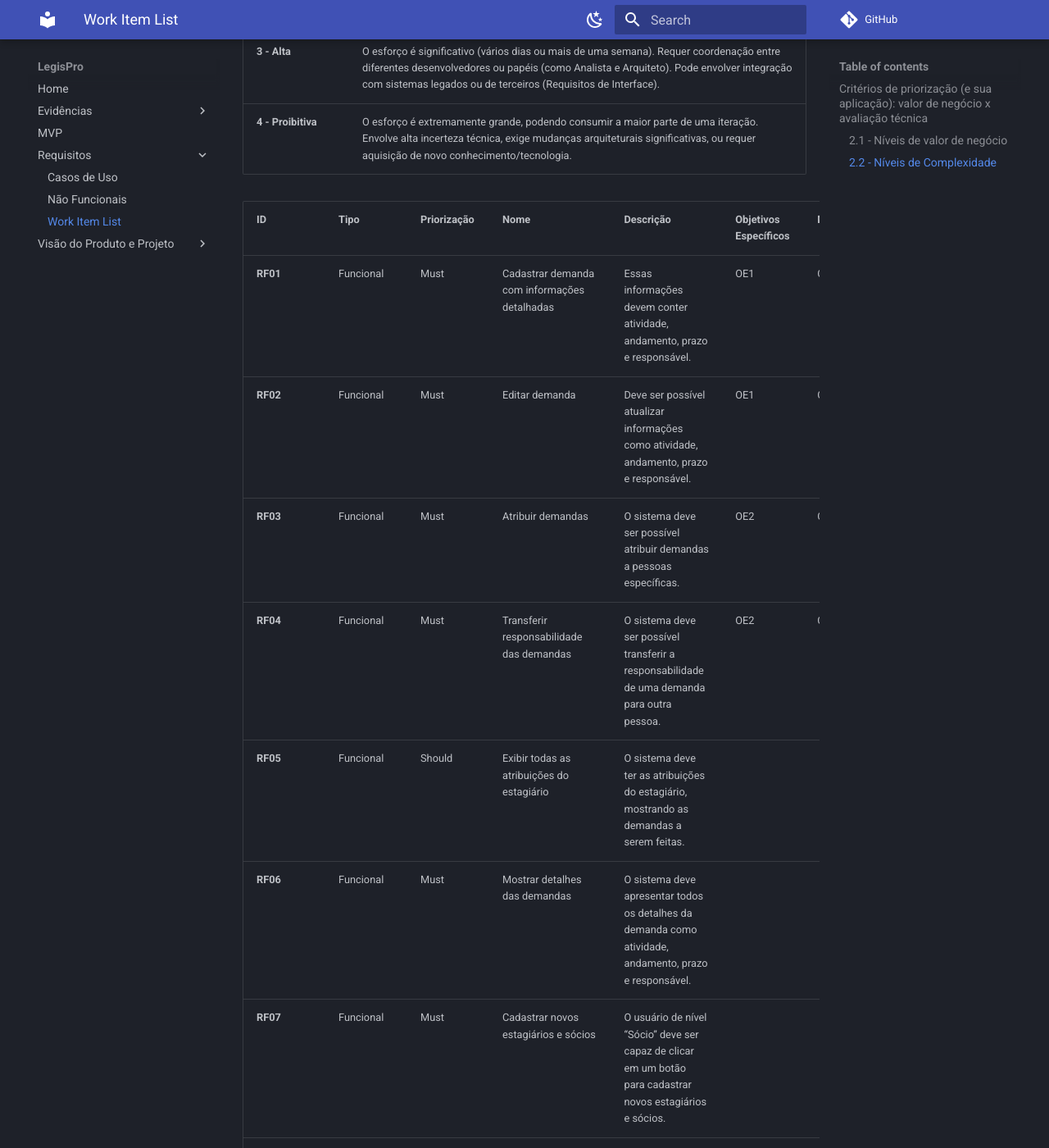
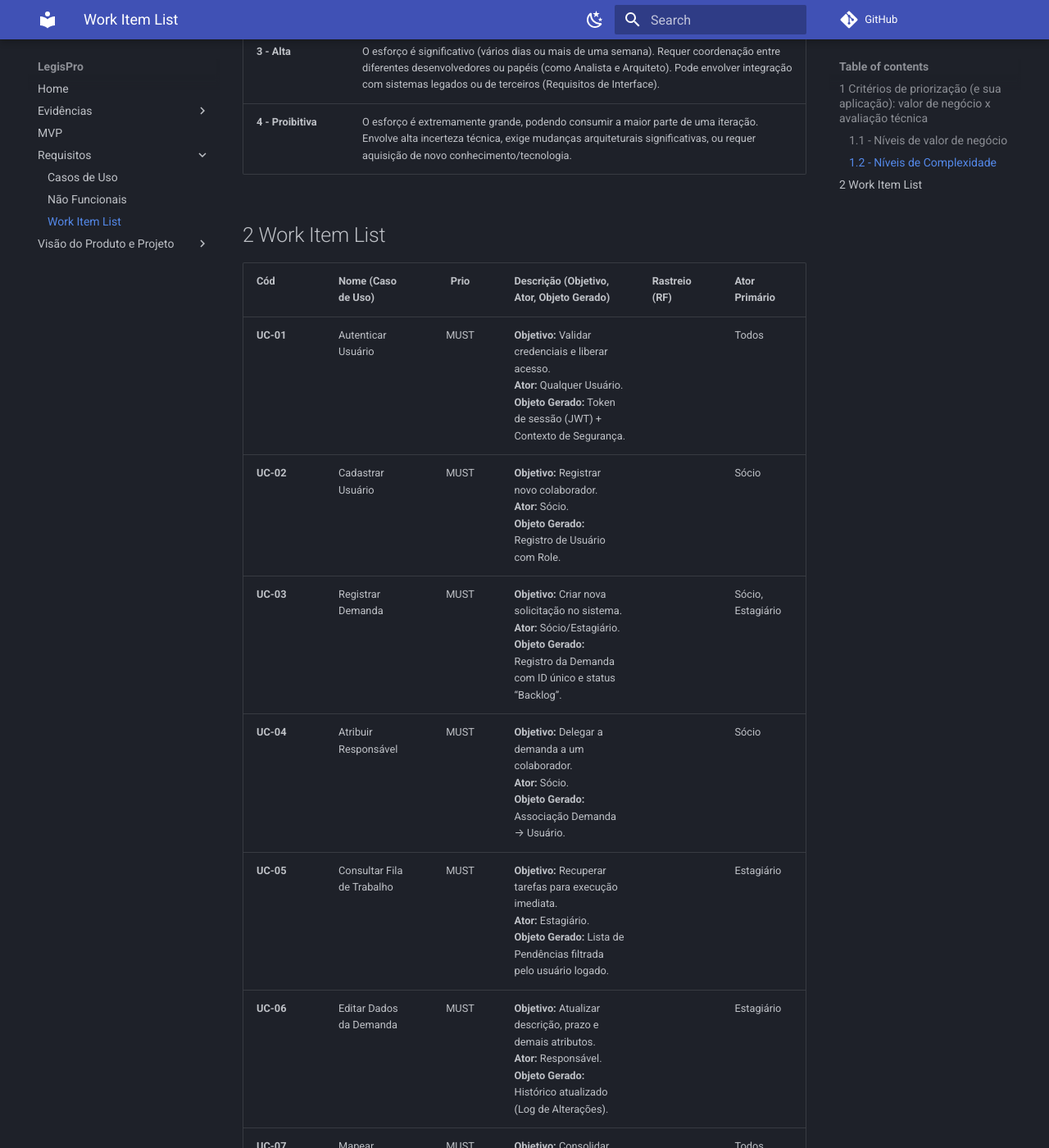
Before and after one commit to mdsreq-fga-unb/REQ-2025.2-T02-ProJuris, an MkDocs documentation site: the page built from docs/Requisitos/Work Item List.md, in a window 1280 px wide and 1400 px high, scrolled down 895 px. Shown: the whole window at 82% size. Built offline with MkDocs 1.6.1 and Material for MkDocs 9.7.7, drawn with Linux system fonts in a browser that asks for light colours; comment, search, counter and statistics services are not loaded; some of the changed text lies outside the part shown.

Commit message:
Corrigindo a Work Item List

```diff
--- a/docs/Requisitos/Work Item List.md
+++ b/docs/Requisitos/Work Item List.md
@@ -1,8 +1,8 @@
 # Work Item List
 
-## Critérios de priorização (e sua aplicação): valor de negócio x avaliação técnica
+## 1 Critérios de priorização (e sua aplicação): valor de negócio x avaliação técnica
 
-### 2.1 - Níveis de valor de negócio
+### 1.1 - Níveis de valor de negócio
 
 - **MUST**: são absolutamente essenciais para que o produto funcione minimamente, resolva o problema central de visibilidade do fluxo de trabalho e atenda aos requisitos críticos de segurança e confiabilidade de um ambiente jurídico.
 
@@ -12,7 +12,7 @@
 
 - **WONT**: estão fora do escopo do MVP por enquanto, porque seu custo de implementação é proibitivo em relação ao valor que entregam nesta primeira versão, ou porque a funcionalidade já está coberta por um requisito Must Have mais simples.
 
-### 2.2 - Níveis de Complexidade
+### 1.2 - Níveis de Complexidade
 
 | **Nível de Complexidade** | **Descrição (Custo de Trabalho)** |
 |----------------------------|----------------------------------|
@@ -21,30 +21,23 @@
 | **3 - Alta** | O esforço é significativo (vários dias ou mais de uma semana). Requer coordenação entre diferentes desenvolvedores ou papéis (como Analista e Arquiteto). Pode envolver integração com sistemas legados ou de terceiros (Requisitos de Interface). |
 | **4 - Proibitiva** | O esforço é extremamente grande, podendo consumir a maior parte de uma iteração. Envolve alta incerteza técnica, exige mudanças arquiteturais significativas, ou requer aquisição de novo conhecimento/tecnologia. |
 
-| ID | Tipo | Priorização| Nome | Descrição | Objetivos Específicos | MVP |
-| :--- | :--- | :--- | :--- | :--- | :--- | :--- |
-| **RF01** | Funcional | Must | Cadastrar demanda com informações detalhadas | Essas informações devem conter atividade, andamento, prazo e responsável. | OE1 | Contém |
-| **RF02** | Funcional | Must | Editar demanda | Deve ser possível atualizar informações como atividade, andamento, prazo e responsável. | OE1 | Contém |
-| **RF03** | Funcional | Must | Atribuir demandas | O sistema deve ser possível atribuir demandas a pessoas específicas. | OE2 | Contém |
-| **RF04** | Funcional | Must | Transferir responsabilidade das demandas | O sistema deve ser possível transferir a responsabilidade de uma demanda para outra pessoa. | OE2 | Contém |
-| **RF05** | Funcional | Should | Exibir todas as atribuições do estagiário | O sistema deve ter as atribuições do estagiário, mostrando as demandas a serem feitas. |
-| **RF06** | Funcional | Must | Mostrar detalhes das demandas | O sistema deve apresentar todos os detalhes da demanda como atividade, andamento, prazo e responsável. |
-| **RF07** | Funcional | Must | Cadastrar novos estagiários e sócios | O usuário de nível “Sócio” deve ser capaz de clicar em um botão para cadastrar novos estagiários e sócios.
-| **RF08** | Funcional | Must | Atualizar processo kanban | O sistema deve permitir alterar detalhes do processo. |
-| **RF09** | Funcional | Must | Criar/Adicionar demanda | O sistema deve permitir a criação de um novo cartão (demanda) no quadro Kanban, informando no mínimo um título e a coluna inicial. |
-| **RF10** | Funcional | Must | Editar Detalhes da demanda | O sistema deve permitir a edição dos detalhes de um cartão existente, como título, descrição, responsável e data de entrega. |
-| **RF11** | Funcional | Must | Mover demanda entre Colunas | O sistema deve permitir que o usuário mova um cartão entre as colunas do quadro para refletir o avanço da demanda no fluxo de trabalho (ex: "arrastar e soltar"). | OE1 | Contém |
-| **RF12** | Funcional | Must | Retirar demanda | O sistema deve permitir excluir um cartão que não é mais necessário ou foi concluído há muito tempo, removendo-o da visualização principal do quadro. |
-| **RF13** | Funcional | Could | Solicitar revisão de demanda | O sistema deve ser possível pedir para ter uma revisão de uma demanda. | OE1 | Contém |
-| **RF14** | Funcional | Must | Exibir etapas das demandas em quadro Kanban | O sistema deve conter etapas configuráveis (Ex.: Elaboração → Revisão → Pendente Cliente → Concluída) e permitir alteração de etapa com atualização automática do responsável. | OE1 | Contém |
-| **RF15** | Funcional | Could | Criar quadros kanban | O usuário deve ser capaz de construir novos quadros de atividades kanban. | OE1 | Contém |
-| **RF16** | Funcional | Should | Iniciar importação e fazer upload de arquivo | O sistema deve ser capaz de fazer upload dos arquivos de planilhas (csv, xlsx) e importar a planilha. |
-| **RF21** | Funcional | Should | Apresentar relatório de conclusão da importação | Apóes concluir a importação de planilha, deve apresentar quantas fora importadas com sucesso, quais tiveram erros e quais erros foram enfrentados durante a importação. |
-| **RF22** | Funcional | Could | Armazenar e pesquisar templates e cláusulas | O sistema deve permitir ao usuário salvar, categorizar e pesquisar modelos e cláusulas por tags ou palavras-chave, criando uma base de conhecimento unificada. |
-| **RF23** | Funcional | Could | Versionar templates/cláusulas | O sistema deve registrar o histórico de alterações, incluindo o autor e a data de cada modificação na cláusula ou template, permitindo restaurar versões anteriores. |
-| **RF24** | Funcional | Could | Inserir trechos de templates/cláusulas em minutas. | O sistema deve permitir ao usuário selecionar e injetar automaticamente o texto de uma cláusula pesquisada em um editor de texto ou campo de documento. |
-| **RF25** | Funcional | Should | Gerenciar Dados do Cliente para Notificação | O sistema deve incluir uma interface e persistência no banco de dados para armazenar o número de WhatsApp do cliente e um status de consentimento ou opção de opt-out para receber as notificações automáticas do sistema, garantindo a conformidade. |
-| **RF26** | Funcional | Should | Gerenciar Templates de Mensagem (WhatsApp) | O sistema deve fornecer uma interface para o Sócio criar, editar e aprovar modelos de mensagem padronizados (templates). Estes templates devem ser configurados com placeholders (variáveis) para serem preenchidos dinamicamente com dados do processo. |
-| **RF27** | Funcional | Should | Configurar Gatilho de Notificação Automática | O sistema deve permitir ao Sócio definir eventos (gatilhos) que automaticamente disparam o envio das notificações. Exemplos de gatilhos: "Mudança de Status" (ex.: Sendo Revisado), "Proximidade de Prazo" ou "Nova Atribuição". |
-| **RF28** | Funcional | Should | Enviar Notificação via WhatsApp na Conclusão | O sistema deve ser capaz de disparar a mensagem padronizada (usando o template e preenchendo as variáveis) para o contato do cliente ou responsável, utilizando a API oficial do WhatsApp Business, sendo acionado por um gatilho configurado no sistema. |
-| **RF29** | Funcional | Should | Gerar relatório filtrável e exportável | Gerar relatório de acompanhamento de clientes. |
+## 2 Work Item List
+
+| Cód | Nome (Caso de Uso) | Prio | Descrição (Objetivo, Ator, Objeto Gerado) | Rastreio (RF) | Ator Primário |
+| :--- | :--- | :---: | :--- | :--- | :--- |
+| **UC-01** | Autenticar Usuário | MUST | **Objetivo:** Validar credenciais e liberar acesso.<br>**Ator:** Qualquer Usuário.<br>**Objeto Gerado:** Token de sessão (JWT) + Contexto de Segurança. | | Todos |
+| **UC-02** | Cadastrar Usuário | MUST | **Objetivo:** Registrar novo colaborador.<br>**Ator:** Sócio.<br>**Objeto Gerado:** Registro de Usuário com Role. | | Sócio |
+| **UC-03** | Registrar Demanda | MUST | **Objetivo:** Criar nova solicitação no sistema.<br>**Ator:** Sócio/Estagiário.<br>**Objeto Gerado:** Registro da Demanda com ID único e status “Backlog”. | | Sócio, Estagiário |
+| **UC-04** | Atribuir Responsável | MUST | **Objetivo:** Delegar a demanda a um colaborador.<br>**Ator:** Sócio.<br>**Objeto Gerado:** Associação Demanda → Usuário. | | Sócio |
+| **UC-05** | Consultar Fila de Trabalho | MUST | **Objetivo:** Recuperar tarefas para execução imediata.<br>**Ator:** Estagiário.<br>**Objeto Gerado:** Lista de Pendências filtrada pelo usuário logado. | | Estagiário |
+| **UC-06** | Editar Dados da Demanda | MUST | **Objetivo:** Atualizar descrição, prazo e demais atributos.<br>**Ator:** Responsável.<br>**Objeto Gerado:** Histórico atualizado (Log de Alterações). | | Estagiário |
+| **UC-07** | Mapear Status do Fluxo | MUST | **Objetivo:** Consolidar visão geral para o Kanban.<br>**Ator:** Sócio/Estagiário.<br>**Objeto Gerado:** Matriz de Demandas agrupadas por etapas. | | Todos |
+| **UC-08** | Tramitar Demanda (Mover) | MUST | **Objetivo:** Avançar demanda para próxima etapa lógica.<br>**Ator:** Todos.<br>**Objeto Gerado:** Novo Status + Registro de Movimentação. | | Todos |
+| **UC-09** | Configurar Etapas do Fluxo | MUST | **Objetivo:** Definir estrutura do processo jurídico.<br>**Ator:** Sócio.<br>**Objeto Gerado:** Metadados de Colunas do Kanban. | | Sócio |
+| **UC-10** | Cadastrar Modelo Jurídico | COULD | **Objetivo:** Preservar conhecimento para reuso.<br>**Ator:** Todos.<br>**Objeto Gerado:** Template/Cláusula indexada. | | Todos |
+| **UC-11** | Recuperar Modelo de Cláusula | COULD | **Objetivo:** Obter texto padrão para documento.<br>**Ator:** Todos.<br>**Objeto Gerado:** Texto do Template carregado no editor/clipboard. | | Todos |
+| **UC-12** | Efetuar Upload de Planilha | SHOULD | **Objetivo:** Transferir dados legados para servidor.<br>**Ator:** Sócio.<br>**Objeto Gerado:** Arquivo armazenado e validado. | | Sócio |
+| **UC-13** | Processar Carga de Dados | SHOULD | **Objetivo:** Converter planilha em registros.<br>**Ator:** Sistema.<br>**Objeto Gerado:** Lote de Demandas inseridas. | | Sistema |
+| **UC-14** | Definir Template de Mensagem | SHOULD | **Objetivo:** Padronizar comunicação.<br>**Ator:** Sócio.<br>**Objeto Gerado:** Modelo com variáveis dinâmicas. | | Sócio |
+| **UC-15** | Disparar Notificação | SHOULD | **Objetivo:** Realizar comunicação automática.<br>**Ator:** Sistema.<br>**Objeto Gerado:** Mensagem enviada + Log de Envio. | | Sistema |
+| **UC-16** | Gerar Relatório Gerencial | SHOULD | **Objetivo:** Extrair métricas.<br>**Ator:** Sócio.<br>**Objeto Gerado:** Dataset/Arquivo de Indicadores. | | Sócio |
```
Also changed, not shown: docs/Requisitos/Work Item List Revisao.md (added, +50 -0 lines).
